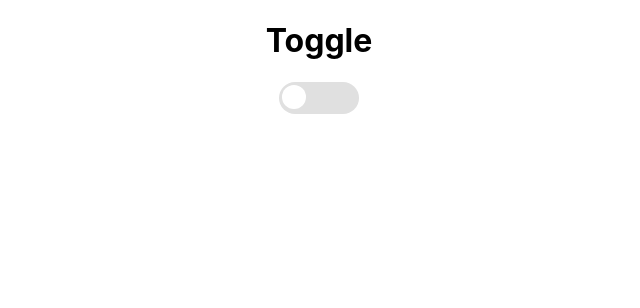
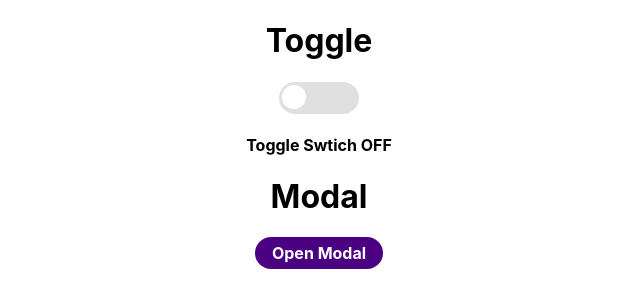
Before and after one commit to jeonghun10/wanted_pre_onboarding, a React (Create React App) app in the folder custom-component/: page / in a window 1280 px wide. Shown: the top 308 px of the page, without its empty margins (321-961 px from the left). Built offline with nearby package versions, Linux system fonts and the light colour scheme.

Commit message:
client:modal

```diff
--- a/custom-component/src/App.css
+++ b/custom-component/src/App.css
@@ -44,7 +44,7 @@
   border-radius: 1em;
   width:5em;
   height:2em;
-  transition: all .2s ease;
+  transition: all .3s ease;
 }
 .toggleConatainer.toggle-checked {
   background-color: indigo;
@@ -58,10 +58,63 @@
   width:1.5em;
   height:1.5em;
   border-radius: 1.5em;
-  transition: all .2s ease;
+  transition: all .3s ease;
+  cursor: pointer;
 }
 
 .toggleCircle.toggle-checked {
   left:3.2em;
 
 }
+
+
+.modalBtn {
+  margin:0 auto;
+  border-radius: 1em;
+  background-color: indigo;
+  width:8em;
+  height:2em;
+}
+
+.modalBtn h4 {
+  color:#fff;
+  font-weight:bold;
+  line-height: 2em;
+  cursor: pointer;
+
+}
+
+.modalBtn.modal-checked {
+  background-color: rgb(224, 224, 224);
+}
+
+.modalBack {
+  background-color: rgba(0, 0, 0, 0.2);
+  z-index: 5;
+  position: absolute;
+  top:0;
+  left:0;
+  width:100%;
+  height:100vh;
+
+}
+
+.modalView {
+  position: relative;
+  background-color: #fff;
+  margin:0 auto;
+  width:30em;
+  height:30vh;
+  z-index: 10;
+  top:10em;
+  border-radius: 1em;
+  transition: all 0.3s;
+  visibility: hidden;
+}
+
+
+
+.modalView.modalOpen {
+  visibility: visible;
+
+}
--- a/custom-component/src/App.js
+++ b/custom-component/src/App.js
@@ -1,11 +1,13 @@
 import logo from './logo.svg';
 import './App.css';
 import Toggle from './component/Toggle';
+import Modal from './component/Modal';
 
 function App() {
   return (
     <div className="App">
-      <Toggle></Toggle>
+      <Toggle/>
+      <Modal/>
     </div>
   );
 }
--- /dev/null
+++ b/custom-component/src/component/Modal.js
@@ -0,0 +1,28 @@
+import React, { useState } from "react";
+
+
+const Modal = () => {
+  const [isOn, setIsOn] = useState(false)
+
+  const ModalHandler = () => {
+      setIsOn(!isOn)
+  }
+  return (
+    <div>
+      <h1>Modal</h1>
+      <div onClick={ModalHandler} className={`modalBtn ${isOn ? 'modal-checked' : ''}`}>
+        <h4>Open Modal</h4>
+      </div>
+      {isOn ?
+        <div  className="modalBack">
+            <div className={`modalView ${isOn ? 'modalOpen' : 'modalClose'}`}>
+                <h3 onClick={ModalHandler} >x </h3>
+                <h5>Hello</h5>
+            </div>
+        </div>:null}
+
+    </div>
+  );
+};
+
+export default Modal;
--- a/custom-component/src/component/Toggle.js
+++ b/custom-component/src/component/Toggle.js
@@ -13,6 +13,7 @@ const Toggle = () => {
       <div  className={`toggleConatainer ${isOn ? 'toggle-checked' : ''}`}>
         <div onClick={toggleHandler} className={`toggleCircle ${isOn ? 'toggle-checked' : ''}`}></div>
       </div>
+      <h4>{isOn ? 'Toggle Switch ON':'Toggle Swtich OFF'}</h4>
 
     </div>
   );
```
